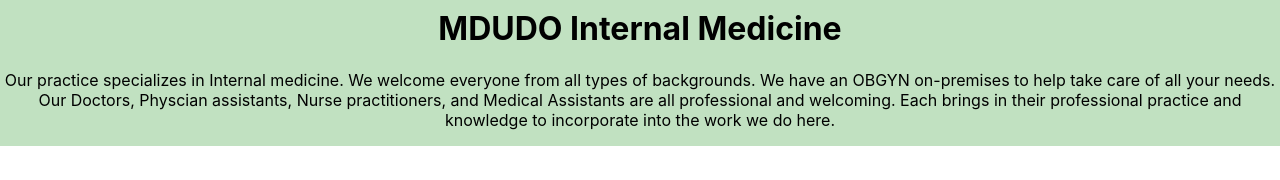
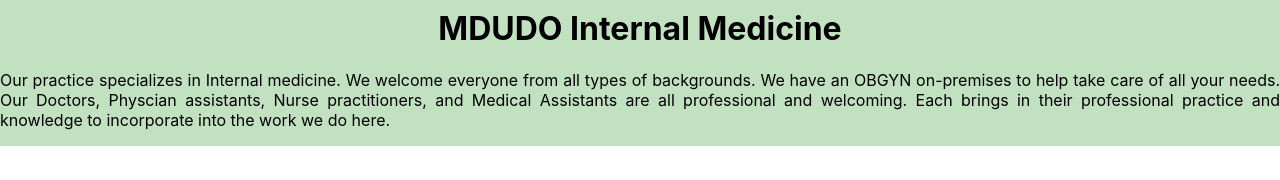
Before and after one commit to liebapil/Doctors-Office-SignUp, a React (Create React App) app in the folder back-end/c/front-end/doctors-office/: page / in a window 1280 px wide. Shown: the part 366-546 px from the top of the page. Built offline with nearby package versions, Linux system fonts and the light colour scheme.

Commit message:
finished most of doctors page css

```diff
--- a/back-end/c/front-end/doctors-office/src/App.css
+++ b/back-end/c/front-end/doctors-office/src/App.css
@@ -75,3 +75,15 @@ form{
 a{
   text-decoration: none;
 }
+
+.home-page-text{
+  display: flex;
+  justify-content: center;
+  text-align: justify;
+}
+.home-img{
+
+  width: 500px;
+  height: 300px;
+
+}
--- a/back-end/c/front-end/doctors-office/src/routes/Home.jsx
+++ b/back-end/c/front-end/doctors-office/src/routes/Home.jsx
@@ -3,9 +3,9 @@ import React from 'react'
 export default function Home() {
     return (
         <div>
-            <img src="https://i.pinimg.com/originals/3f/dd/8d/3fdd8d0ae46fd4520cae854ff837afac.png" alt="doctor office front" />
+            <img className='home-img' src="https://i.pinimg.com/originals/3f/dd/8d/3fdd8d0ae46fd4520cae854ff837afac.png" alt="doctor office front" />
             <h1>MDUDO Internal Medicine</h1>
-            <p>Our practice specializes in Internal medicine. We welcome everyone from all types of backgrounds. We have an OBGYN on-premises to help take care of all your needs. Our Doctors, Physcian assistants, Nurse practitioners, and Medical Assistants are all professional and welcoming. Each brings in their professional practice and knowledge to incorporate into the work we do here.
+            <p className='home-page-text'>Our practice specializes in Internal medicine. We welcome everyone from all types of backgrounds. We have an OBGYN on-premises to help take care of all your needs. Our Doctors, Physcian assistants, Nurse practitioners, and Medical Assistants are all professional and welcoming. Each brings in their professional practice and knowledge to incorporate into the work we do here.
 </p>
 
 
```
